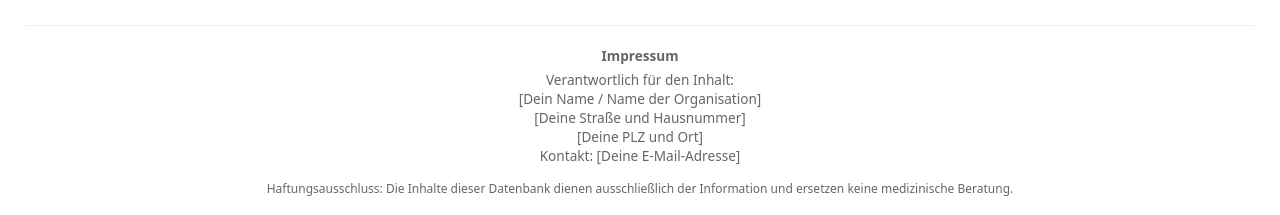
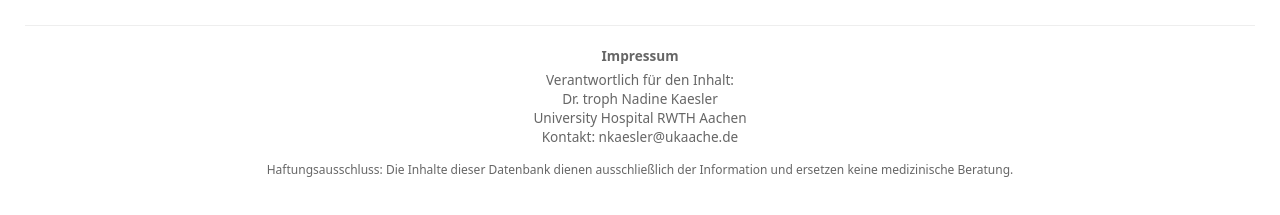
Before and after one commit to k2viewer/K2-Database, a Next.js app: page / in a window 1280 px wide. Shown: the part 902-1117 px from the top of the page. Built offline with nearby package versions, Linux system fonts and the light colour scheme; no server answers; the database is empty.

Commit message:
Update page.tsx

```diff
--- a/app/page.tsx
+++ b/app/page.tsx
@@ -109,10 +109,9 @@ export default async function K2DatabasePage() {
           <strong>Impressum</strong>
           <p style={{ margin: '5px 0' }}>
             Verantwortlich für den Inhalt:<br />
-            [Dein Name / Name der Organisation]<br />
-            [Deine Straße und Hausnummer]<br />
-            [Deine PLZ und Ort]<br />
-            Kontakt: [Deine E-Mail-Adresse]
+            Dr. troph Nadine Kaesler<br />
+            University Hospital RWTH Aachen<br />
+            Kontakt: nkaesler@ukaache.de
           </p>
         </div>
         <div>
```
